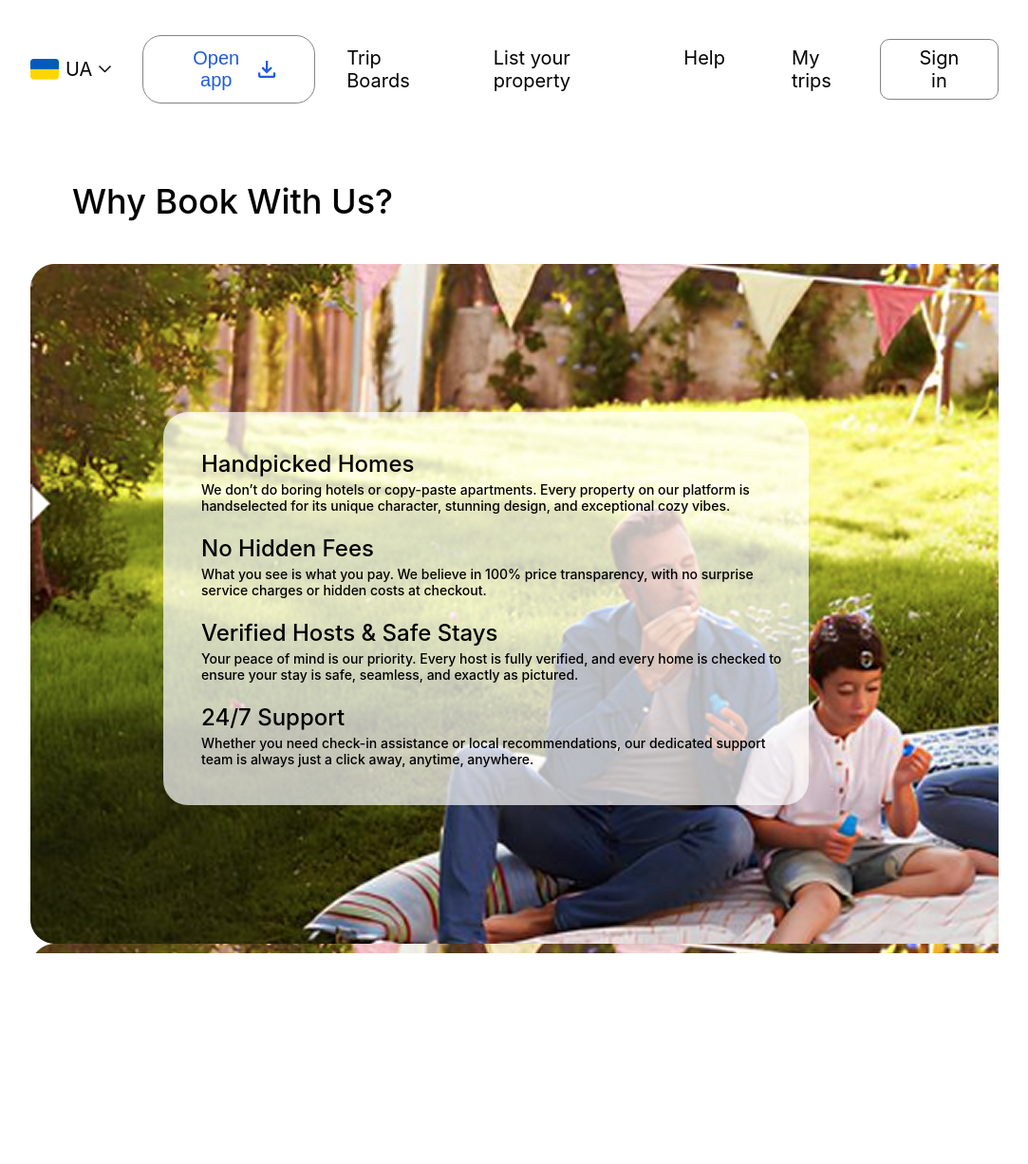
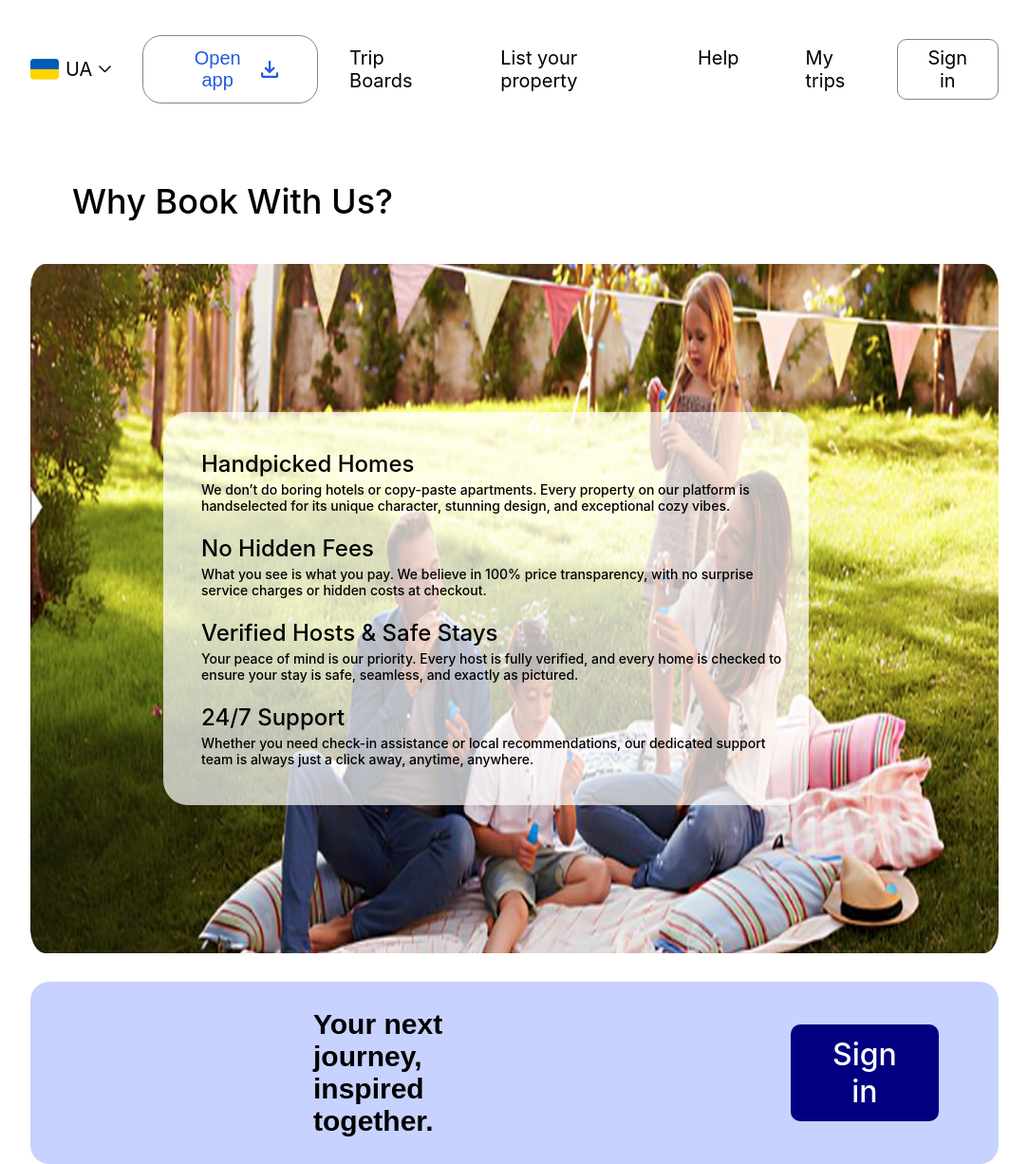
Before and after one commit to yuliianeznakhina/booking, a React (Create React App) app: page / in a window 1280 px wide. Shown: the whole page at 95% size, without its empty margins (98-1181 px from the left). Before the commit the page ends 1004 px from the top, so only its background shows below. Built offline with nearby package versions, Linux system fonts and the light colour scheme.

Commit message:
finished sign in banner and added header

```diff
--- a/src/App.css
+++ b/src/App.css
@@ -37,3 +37,22 @@ html {
   font-style: normal;
   font-size: 1.25rem;
 }
+
+button {
+  font-size: 1.25rem;
+  background-color: inherit;
+  border: 0.0625rem solid #00000000;
+  cursor: pointer;
+  transition: 0.1s;
+}
+
+.signInBTN {
+  font-family: "Inter", sans-serif;
+  padding: 0.35em 1.35em;
+  border-radius: 0.625rem;
+}
+
+.signInBTN:hover {
+  background-color: var(--blue-color-hover);
+  border: 0.0625rem solid #00000000;
+}
--- a/src/components/Header/Header.css
+++ b/src/components/Header/Header.css
@@ -64,17 +64,14 @@
 }
 
 .appBTN {
-  background-color: #ffffff;
   border: 0.0625rem solid var(--gray-stroke);
   border-radius: 1.25rem;
   padding: 0.75rem 2.5rem;
   color: #205BE3;
   font-family: "IBM Plex Sans", sans-serif;
-  font-size: 1.25rem;
   display: flex;
   align-items: center;
   gap: 0.5rem;
-  cursor: pointer;
 }
 
 .appBTN:hover {
@@ -82,17 +79,19 @@
   border: 0.0625rem solid #00000000;
 }
 
-.signInBTN {
-  font-family: "Inter", sans-serif;
-  font-size: 1.25rem;
-  background-color: inherit;
+.Header .signInBTN {
   border: 0.0625rem solid var(--gray-stroke);
-  padding: 0.4375rem 1.6875em;
-  border-radius: 0.625rem;
-  cursor: pointer;
 }
 
-.signInBTN:hover {
-  background-color: var(--blue-color-hover);
-  border: 0.0625rem solid #00000000;
+.signInDropdown {
+  position: absolute;
+  background-color: #ffffff;
+  display: flex;
+  flex-direction: column;
+  padding: 3.125rem 1.375rem;
 }
+
+.signInDropdown h4 {
+  font-family: "Inter", sans-serif;
+  padding: 0.35em 1.35em;
+}
--- a/src/components/Header/Header.js
+++ b/src/components/Header/Header.js
@@ -13,17 +13,18 @@ export function Header() {
   ]
 
   const [selected, setSelected] = useState(countries[0]);
-  const [open, setOpen] = useState(false);
+  const [countryOpen, setCountryOpen] = useState(false);
+  const [signInOpen, setSignInOpen] = useState(false);
 
   return (<header className="Header">
     <div id='countrySelect'>
-      <div className='countrySelected' onClick={() => setOpen(!open)}> <img src={selected.image} />{selected.name}<img className={'dropdownArrow' + (open ? ' open' : '')} src='./images/icons/arrow-down.png' /></div>
-      {open && (
+      <div className='countrySelected' onClick={() => setCountryOpen(!countryOpen)}> <img src={selected.image} />{selected.name}<img className={'dropdownArrow' + (countryOpen ? ' open' : '')} src='./images/icons/arrow-down.png' /></div>
+      {countryOpen && (
         <div className='countryDropdown'>
           {countries.map((country) => (<div className={'countryOption' + (selected.name == country.name ? ' selected' : '')}
             onClick={() => {
               setSelected(country);
-              setOpen(false);
+              setCountryOpen(false);
             }}>
             <img src={country.image} />
           </div>))}
@@ -36,7 +37,17 @@ export function Header() {
       <a>Help</a>
       <a>My trips</a>
     </nav>
-    <button className='signInBTN'>Sign in</button>
+    <div className='signIn'>
+      <button className='signInBTN' onClick={() => setSignInOpen(!signInOpen)}>Sign in</button>
+      {signInOpen && (
+        <div className='signInDropdown'>
+          <h4>Sign in to contact hosts and keep
+            track of all your messages</h4>
+          <button className='signInBTN'>Sign in</button>
+          <button className='signInBTN'>Sign in as an owner</button>
+          <button className='signInBTN learnMore'>Learn more about One Key</button>
+        </div>)}
+    </div>
   </header>
   );
 }
--- a/src/components/Main/About/About.css
+++ b/src/components/Main/About/About.css
@@ -1,6 +1,7 @@
 .AboutInformation {
     background-image: url(../../../../public/images/about-image.png);
     padding: 8.75rem;
+    background-size: 100% 100%;
 }
 
 .About h2 {
--- a/src/components/Main/Main.css
+++ b/src/components/Main/Main.css
@@ -1,3 +1,6 @@
 .Main {
     padding: 0 8.125rem;
+    display: flex;
+    flex-direction: column;
+    gap: 1.875rem;
 }
--- a/src/components/Main/Main.js
+++ b/src/components/Main/Main.js
@@ -1,8 +1,10 @@
 import './Main.css';
 import { About } from './About/About';
+import { SignInBanner } from './SignInBanner/SignInBanner';
 
 export function Main() {
   return(<div className="Main">
     <About/>
+    <SignInBanner/>
   </div>
 );}
--- /dev/null
+++ b/src/components/Main/SignInBanner/SignInBanner.css
@@ -0,0 +1,23 @@
+.SignInBanner {
+    background-color: #C7D2FF;
+    display: flex;
+    justify-content: space-between;
+    align-items: center;
+    padding: 1.75rem;
+    border-radius: 1.25rem;
+    font-family: "IBM Plex Sans", sans-serif;
+}
+
+.SignInBanner h3 {
+    font-size: 1.875rem;
+    font-weight: 600;
+    margin: 0 16.875rem;
+}
+
+.SignInBanner .signInBTN {
+    background-color: #000080;
+    color: #ffffff;
+    font-size: 2rem;
+    font-weight: 500;
+    margin: 0 2.1875rem;
+}
--- /dev/null
+++ b/src/components/Main/SignInBanner/SignInBanner.js
@@ -0,0 +1,8 @@
+import './SignInBanner.css';
+
+export function SignInBanner() {
+  return(<div className="SignInBanner">
+    <h3>Your next journey, inspired together.</h3>
+    <button className='signInBTN'>Sign in</button>
+  </div>
+);}
```
